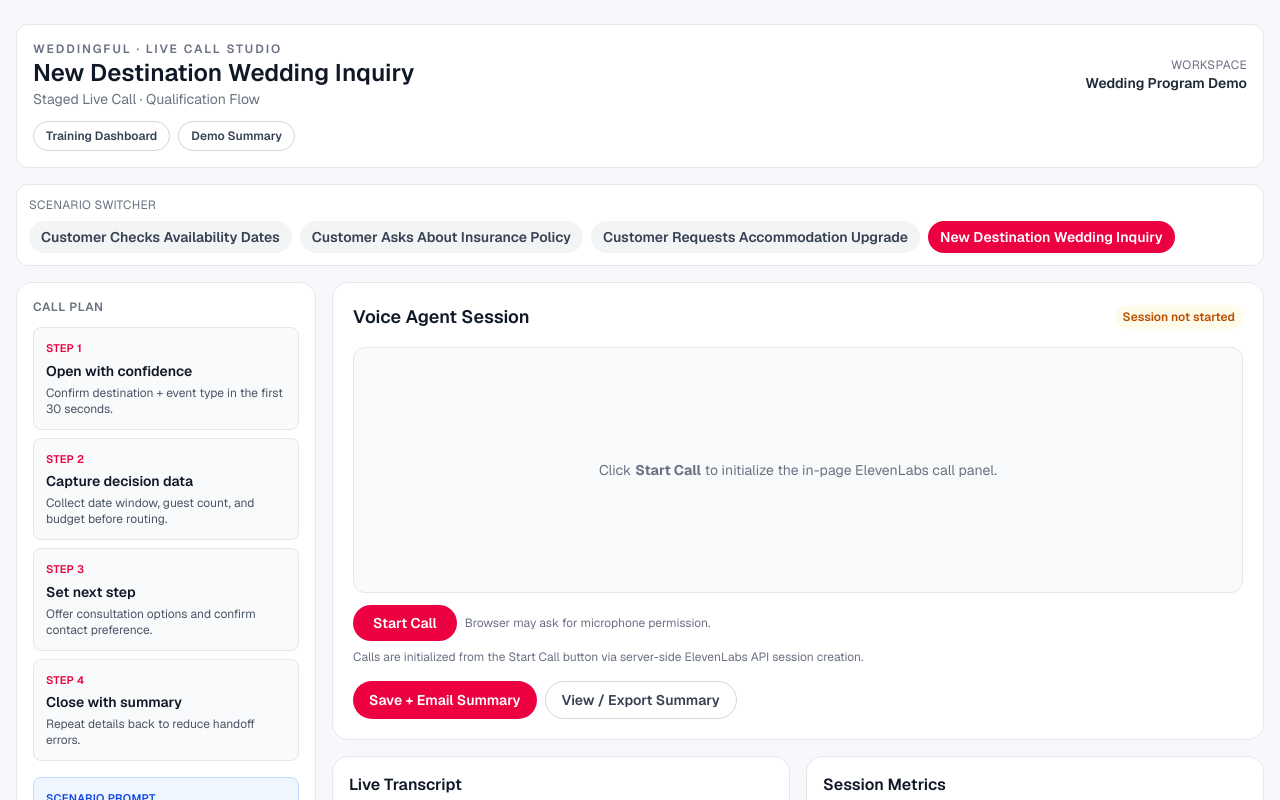
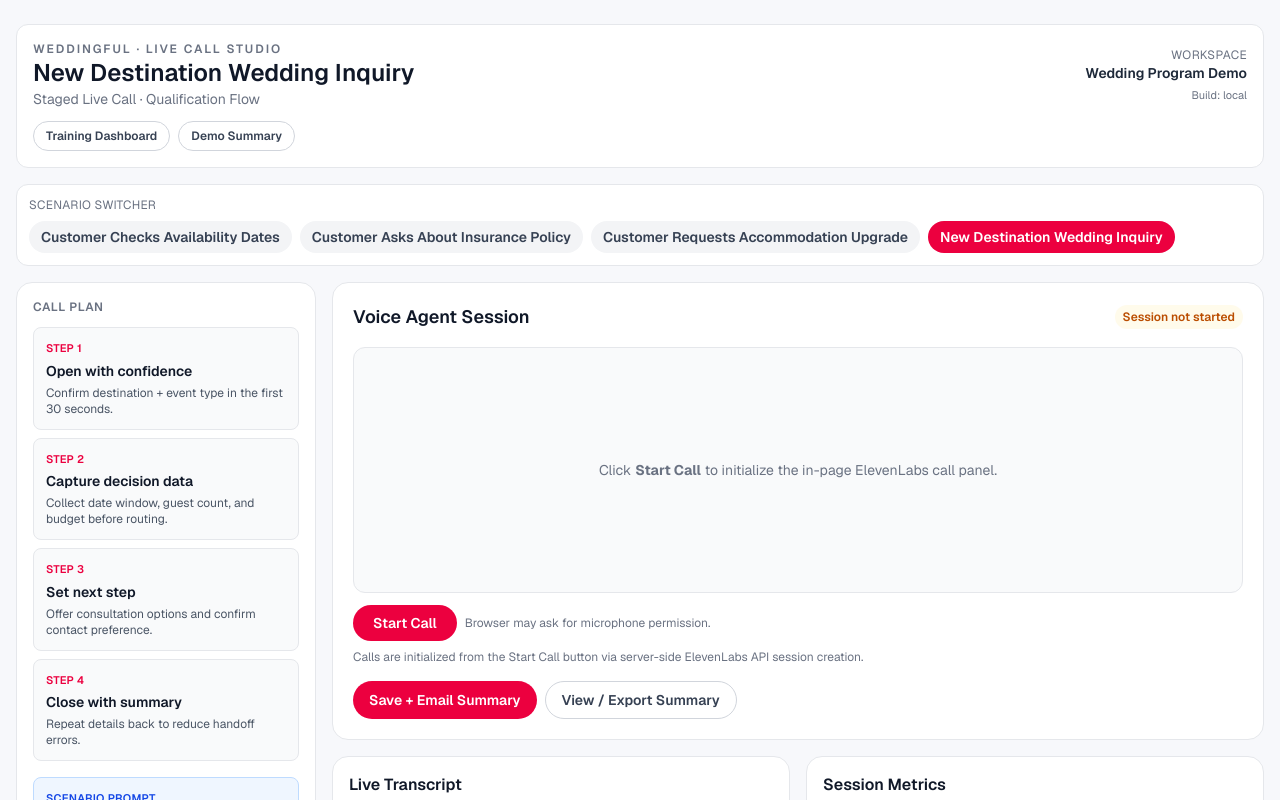
Before and after one commit to oskardiazdeleon/weddingful-deal-desk, a Next.js app in the folder weddingful-deal-desk/: page /vendors/live-demo in a window 1280 px wide. Shown: the top 800 px of the page. Built offline with nearby package versions, Linux system fonts and the light colour scheme.

Commit message:
Show build version in live call studio header

```diff
--- a/weddingful-deal-desk/app/components/vendor-live-call-studio.tsx
+++ b/weddingful-deal-desk/app/components/vendor-live-call-studio.tsx
@@ -97,7 +97,17 @@ function formatError(err: unknown): string {
   }
 }
 
-export function VendorLiveCallStudio({ company, leadId, scenario }: { company: string; leadId: string; scenario: string }) {
+export function VendorLiveCallStudio({
+  company,
+  leadId,
+  scenario,
+  buildVersion,
+}: {
+  company: string;
+  leadId: string;
+  scenario: string;
+  buildVersion: string;
+}) {
   const [activeScenarioId, setActiveScenarioId] = useState<string>(scenario in scenarioMap ? scenario : "new-inquiry");
   const config = useMemo(() => scenarioMap[activeScenarioId] || scenarioMap["new-inquiry"], [activeScenarioId]);
 
@@ -229,6 +239,7 @@ export function VendorLiveCallStudio({ company, leadId, scenario }: { company: s
             <div className="text-right">
               <p className="text-xs uppercase tracking-wide text-gray-500">Workspace</p>
               <p className="text-sm font-semibold text-gray-800">{company || "Demo"}</p>
+              <p className="text-[11px] text-gray-500 mt-1">Build: {buildVersion}</p>
             </div>
           </div>
 
--- a/weddingful-deal-desk/app/vendors/live-demo/page.tsx
+++ b/weddingful-deal-desk/app/vendors/live-demo/page.tsx
@@ -14,6 +14,16 @@ export default async function VendorLiveDemoPage({ searchParams }: Props) {
 
   const inquiry = leadId ? getVendorInquiryById(leadId) : null;
   const company = inquiry?.company || sp.company || "Wedding Program Demo";
+  const buildVersion = (process.env.VERCEL_GIT_COMMIT_SHA || process.env.NEXT_PUBLIC_APP_VERSION || "local")
+    .toString()
+    .slice(0, 7);
 
-  return <VendorLiveCallStudio company={company} leadId={leadId} scenario={scenario} />;
+  return (
+    <VendorLiveCallStudio
+      company={company}
+      leadId={leadId}
+      scenario={scenario}
+      buildVersion={buildVersion}
+    />
+  );
 }
```
